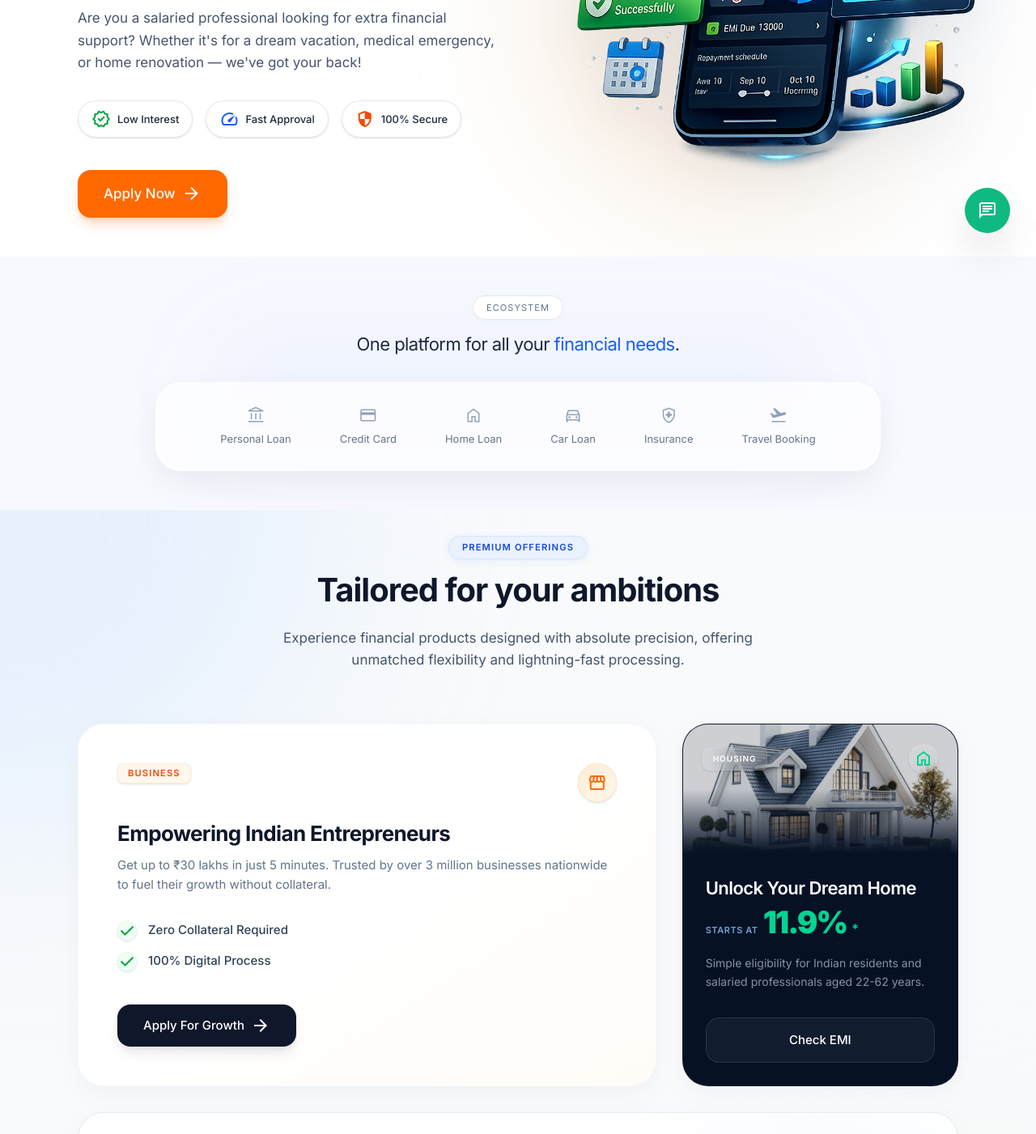
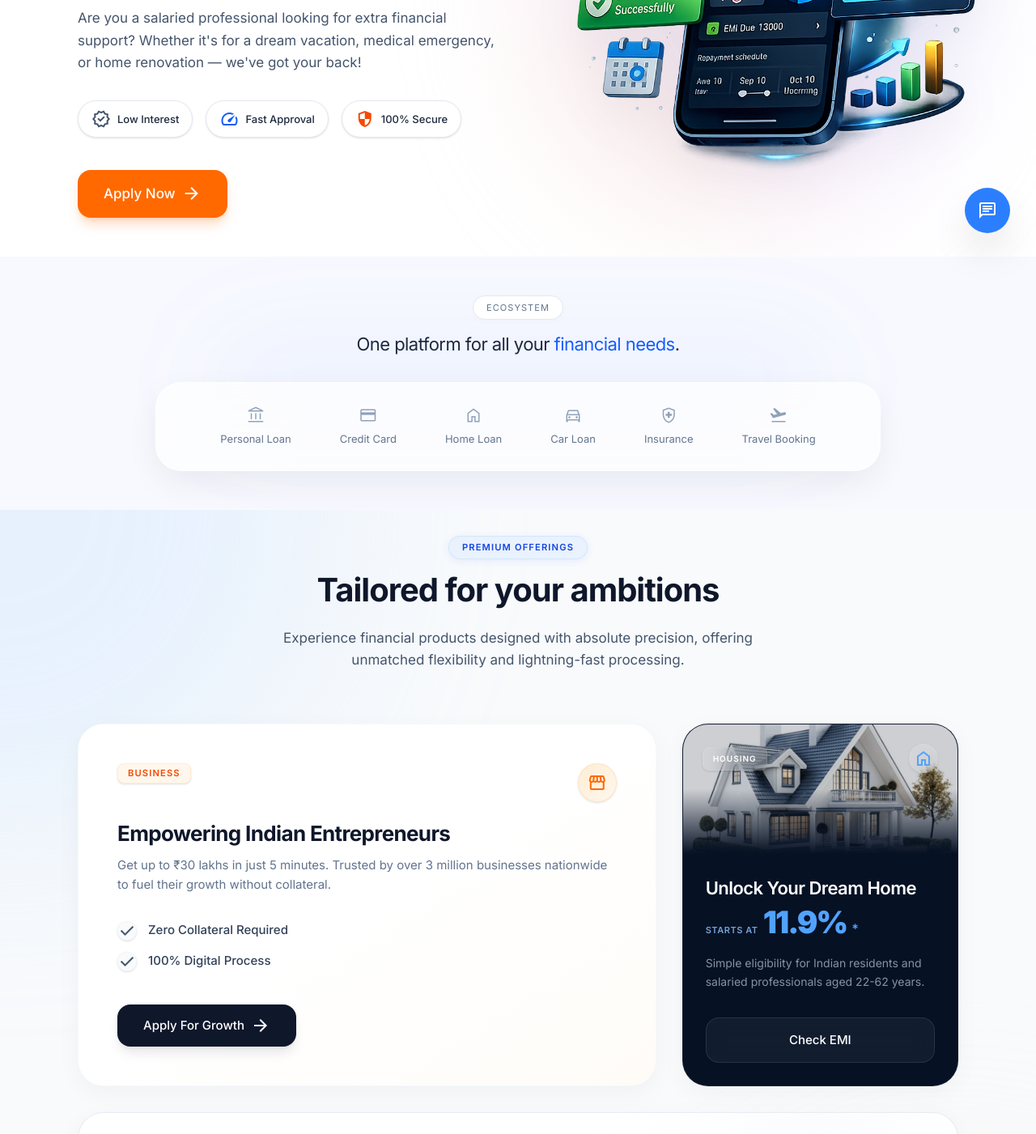
Before and after one commit to spekctrum11-cmd/udhary, a Next.js app: page / in a window 1280 px wide. Shown: the part 480-1881 px from the top of the page at 81% size. Built offline with nearby package versions, Linux system fonts and the light colour scheme.

Commit message:
feat: initialize project structure with core UI components, Tailwind CSS styling, and global layout

```diff
--- a/src/app/layout.tsx
+++ b/src/app/layout.tsx
@@ -48,13 +48,14 @@ export default function RootLayout({
       lang="en"
       className={`${inter.variable} ${plusJakartaSans.variable} h-full antialiased scroll-smooth`}
       data-scroll-behavior="smooth"
+      suppressHydrationWarning
     >
       <head>
         <link rel="preconnect" href="https://fonts.googleapis.com" />
         <link rel="preconnect" href="https://fonts.gstatic.com" crossOrigin="anonymous" />
         <link rel="stylesheet" href="https://fonts.googleapis.com/css2?family=Material+Symbols+Outlined:wght,FILL@100..700,0..1&display=swap" />
       </head>
-      <body className="min-h-full flex flex-col bg-white text-on-surface font-body-md">
+      <body className="min-h-full flex flex-col bg-white text-on-surface font-body-md" suppressHydrationWarning>
         <Navigation />
         <main className="flex-1 flex flex-col w-full">
           {children}
--- a/src/components/ContactForm.tsx
+++ b/src/components/ContactForm.tsx
@@ -68,7 +68,7 @@ export function ContactForm() {
   if (isSuccess) {
     return (
       <div className="bg-white p-8 md:p-12 rounded-3xl shadow-xl border border-outline-variant/20 flex flex-col items-center justify-center min-h-[400px] text-center animate-in fade-in zoom-in duration-500">
-        <div className="w-24 h-24 bg-success-green/20 text-success-green rounded-full flex items-center justify-center mb-6">
+        <div className="w-24 h-24 bg-blue-500/20 text-blue-500 rounded-full flex items-center justify-center mb-6">
           <span className="material-symbols-outlined text-5xl">check_circle</span>
         </div>
         <h2 className="text-headline-md font-bold text-primary mb-2">Appointment Booked!</h2>
--- a/src/components/Footer.tsx
+++ b/src/components/Footer.tsx
@@ -99,8 +99,8 @@ export function Footer() {
                   <span className="text-[13.5px] text-slate-400 leading-relaxed mt-1">Unit 502, 5th Floor, Time House Tower, Delhi-110052</span>
                 </li>
                 <li className="flex items-center gap-3 group">
-                  <div className="w-8 h-8 rounded-full bg-slate-900 border border-slate-800 flex items-center justify-center shrink-0 group-hover:border-green-500/50 transition-colors">
-                    <span className="material-symbols-outlined text-[16px] text-green-500">call</span>
+                  <div className="w-8 h-8 rounded-full bg-slate-900 border border-slate-800 flex items-center justify-center shrink-0 group-hover:border-slate-500/50 transition-colors">
+                    <span className="material-symbols-outlined text-[16px] text-slate-500">call</span>
                   </div>
                   <span className="text-[14px] text-slate-400 font-medium">+91 - 7669755501</span>
                 </li>
--- a/src/components/HeroSection.tsx
+++ b/src/components/HeroSection.tsx
@@ -46,7 +46,7 @@ export function HeroSection() {
             className="flex flex-wrap justify-center lg:justify-start gap-3 sm:gap-4 mb-4 lg:mb-10"
           >
             <div className="flex items-center gap-2 bg-white px-4 py-2.5 rounded-full border border-slate-200 shadow-sm transition-all hover:border-orange-200">
-              <span className="material-symbols-outlined text-[18px] text-green-600">verified</span>
+              <span className="material-symbols-outlined text-[18px] text-slate-600">verified</span>
               <span className="font-semibold text-sm text-slate-800">Low Interest</span>
             </div>
             <div className="flex items-center gap-2 bg-white px-4 py-2.5 rounded-full border border-slate-200 shadow-sm transition-all hover:border-blue-200">
@@ -74,7 +74,7 @@ export function HeroSection() {
         {/* IMAGE CONTENT - Elite Interactive Signature Design */}
         <div className="relative hidden lg:flex justify-end mt-4 lg:mt-0 flex-1 lg:flex-auto items-center">
           {/* Decorative background shape for the image */}
-          <div className="absolute top-1/2 left-1/2 -translate-x-1/2 -translate-y-1/2 w-[100%] max-w-[700px] aspect-square bg-gradient-to-tr from-orange-200/50 to-blue-200/50 rounded-full blur-[80px] -z-10 animate-blob"></div>
+          <div className="absolute top-1/2 left-1/2 -translate-x-1/2 -translate-y-1/2 w-[100%] max-w-[700px] aspect-square bg-gradient-to-tr from-orange-200/50 via-purple-200/50 to-blue-200/50 rounded-full blur-[80px] -z-10 animate-blob"></div>
 
           {/* Hero Family Graphic */}
           <motion.div
--- a/src/components/Navigation.tsx
+++ b/src/components/Navigation.tsx
@@ -24,7 +24,7 @@ export function Navigation() {
 
   const loansList = [
     { title: "Personal Loan", icon: "person", color: "text-blue-600" },
-    { title: "Home Loan", icon: "home", color: "text-green-600" },
+    { title: "Home Loan", icon: "home", color: "text-slate-600" },
     { title: "Business Loan", icon: "storefront", color: "text-purple-600" },
     { title: "Gold Loan", icon: "diamond", color: "text-yellow-600" },
     { title: "Loan Against Property", icon: "real_estate_agent", color: "text-orange-600" },
@@ -147,7 +147,7 @@ export function Navigation() {
           </div>
 
           <a href="/emi-calculator" className="flex items-center gap-3 px-4 py-4 rounded-2xl hover:bg-slate-50 text-slate-800 font-medium text-[15px] transition-all">
-            <span className="material-symbols-outlined text-emerald-500 text-[22px]" style={{ fontVariationSettings: "'wght' 300" }}>calculate</span>
+            <span className="material-symbols-outlined text-blue-500 text-[22px]" style={{ fontVariationSettings: "'wght' 300" }}>calculate</span>
             EMI Calculators
           </a>
           <a href="https://app.udhary.com/apply-credit-card" className="flex items-center gap-3 px-4 py-4 rounded-2xl hover:bg-slate-50 text-slate-800 font-medium text-[15px] transition-all">
--- a/src/components/PremiumOfferingsSection.tsx
+++ b/src/components/PremiumOfferingsSection.tsx
@@ -51,13 +51,13 @@ export function PremiumOfferingsSection() {
 
               <ul className="space-y-3.5 mb-8">
                 <li className="flex items-center gap-3.5 text-slate-700 text-[15px] md:text-base font-semibold">
-                  <span className="flex-shrink-0 w-6 h-6 rounded-full bg-green-50 flex items-center justify-center text-green-600 shadow-sm border border-green-100/50">
+                  <span className="flex-shrink-0 w-6 h-6 rounded-full bg-slate-50 flex items-center justify-center text-slate-600 shadow-sm border border-slate-100/50">
                     <span className="material-symbols-outlined text-[14px]">check</span>
                   </span>
                   Zero Collateral Required
                 </li>
                 <li className="flex items-center gap-3.5 text-slate-700 text-[15px] md:text-base font-semibold">
-                  <span className="flex-shrink-0 w-6 h-6 rounded-full bg-green-50 flex items-center justify-center text-green-600 shadow-sm border border-green-100/50">
+                  <span className="flex-shrink-0 w-6 h-6 rounded-full bg-slate-50 flex items-center justify-center text-slate-600 shadow-sm border border-slate-100/50">
                     <span className="material-symbols-outlined text-[14px]">check</span>
                   </span>
                   100% Digital Process
@@ -87,7 +87,7 @@ export function PremiumOfferingsSection() {
                 <span className="px-3 py-1.5 bg-white/10 backdrop-blur-md border border-white/10 text-white text-[10px] font-bold uppercase tracking-widest rounded-lg shadow-sm">
                   Housing
                 </span>
-                <div className="w-8 h-8 md:w-9 md:h-9 bg-white/15 backdrop-blur-md rounded-full flex items-center justify-center border border-white/10 shadow-sm text-emerald-400">
+                <div className="w-8 h-8 md:w-9 md:h-9 bg-white/15 backdrop-blur-md rounded-full flex items-center justify-center border border-white/10 shadow-sm text-blue-400">
                   <span className="material-symbols-outlined text-[16px] md:text-[18px]">home</span>
                 </div>
               </div>
@@ -96,8 +96,8 @@ export function PremiumOfferingsSection() {
               <h3 className="text-[20px] md:text-2xl font-bold text-white mb-2 tracking-tight">Unlock Your Dream Home</h3>
               <div className="flex items-baseline gap-1.5 mb-5">
                 <span className="text-[11px] text-blue-300/80 font-bold uppercase tracking-wider">Starts at</span>
-                <span className="text-[34px] md:text-[38px] font-black text-emerald-400 leading-none tracking-tighter">11.9%</span>
-                <span className="text-emerald-400 font-bold">*</span>
+                <span className="text-[34px] md:text-[38px] font-black text-blue-400 leading-none tracking-tighter">11.9%</span>
+                <span className="text-blue-400 font-bold">*</span>
               </div>
               <p className="text-blue-100/60 text-[14px] leading-relaxed mb-8 font-medium">
                 Simple eligibility for Indian residents and salaried professionals aged 22-62 years.
--- a/src/components/WhatsAppFAB.tsx
+++ b/src/components/WhatsAppFAB.tsx
@@ -4,7 +4,7 @@ export function WhatsAppFAB() {
       href="https://wa.me/917669755501"
       target="_blank"
       rel="noopener noreferrer"
-      className="fixed bottom-4 right-4 md:bottom-8 md:right-8 w-12 h-12 md:w-14 md:h-14 bg-success-green text-white rounded-full flex items-center justify-center shadow-2xl hover:scale-110 transition-transform z-50 group"
+      className="fixed bottom-4 right-4 md:bottom-8 md:right-8 w-12 h-12 md:w-14 md:h-14 bg-blue-500 text-white rounded-full flex items-center justify-center shadow-2xl hover:scale-110 transition-transform z-50 group"
     >
       <span className="material-symbols-outlined text-[32px]">chat</span>
       <span className="absolute right-16 bg-white text-on-surface px-4 py-2 rounded-lg text-label-sm font-bold shadow-lg opacity-0 group-hover:opacity-100 transition-opacity whitespace-nowrap">
```
Also changed, not shown: src/app/globals.css (+8 -8 lines).
